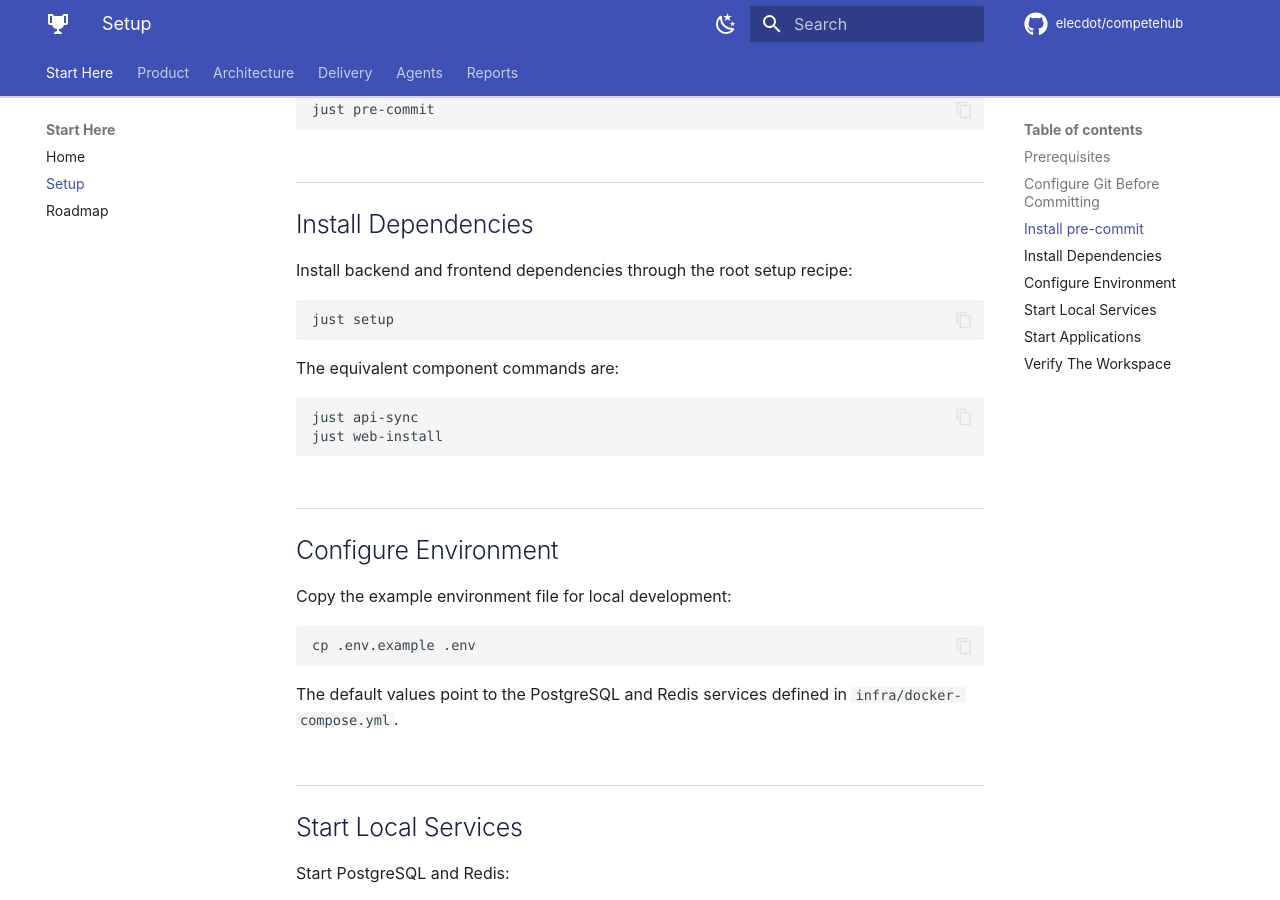
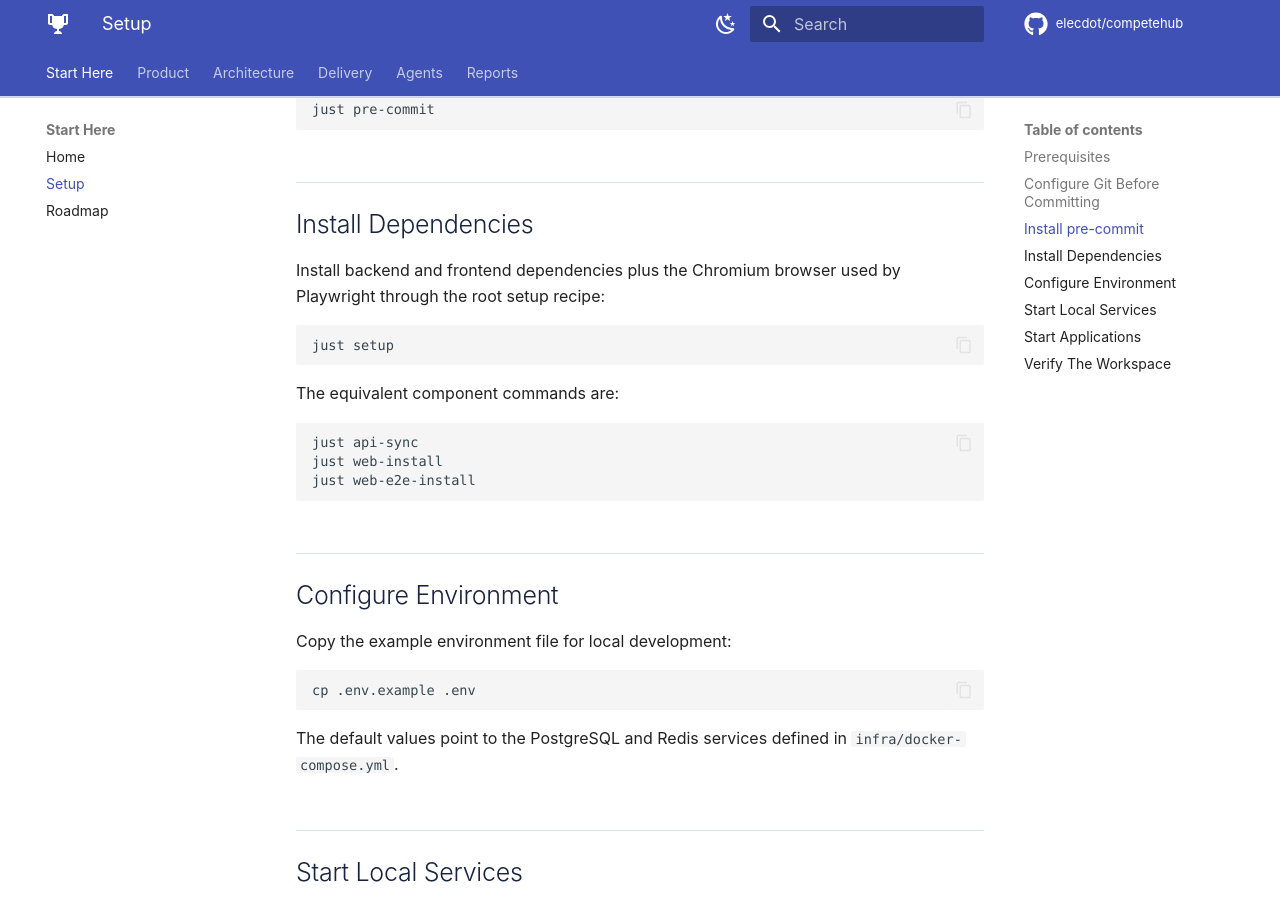
Before and after one commit to elecdot/competehub, an MkDocs documentation site: the page built from docs/setup.md, in a window 1280 px wide and 900 px high, scrolled down 1207 px. Built offline with MkDocs 1.6.1 and Material for MkDocs 9.7.7, drawn with Linux system fonts in a browser that asks for light colours; comment, search, counter and statistics services are not loaded.

Commit message:
docs(setup): document Playwright browser install

````diff
--- a/docs/setup.md
+++ b/docs/setup.md
@@ -41,7 +41,8 @@ just pre-commit
 
 ## Install Dependencies
 
-Install backend and frontend dependencies through the root setup recipe:
+Install backend and frontend dependencies plus the Chromium browser used by
+Playwright through the root setup recipe:
 
 ```bash
 just setup
@@ -52,6 +53,7 @@ The equivalent component commands are:
 ```bash
 just api-sync
 just web-install
+just web-e2e-install
 ```
 
 ## Configure Environment
````
